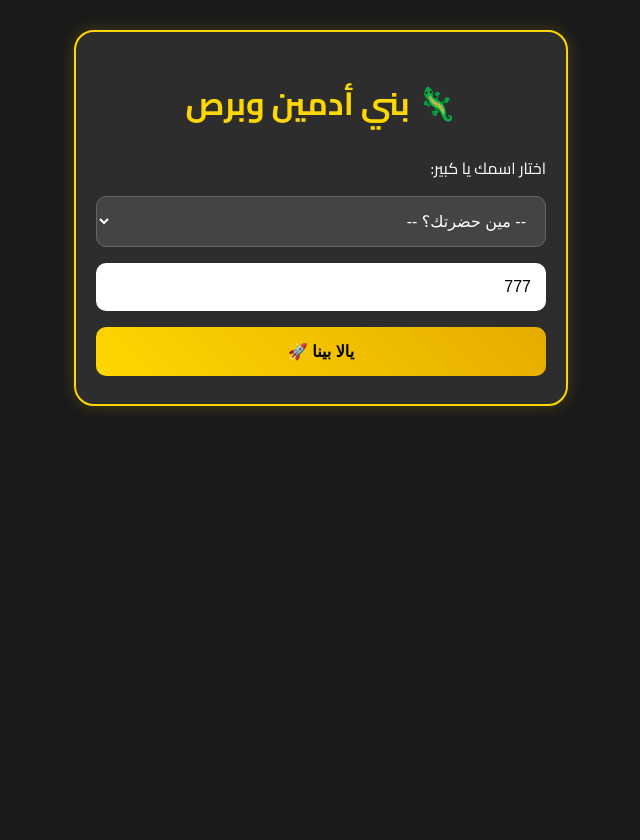
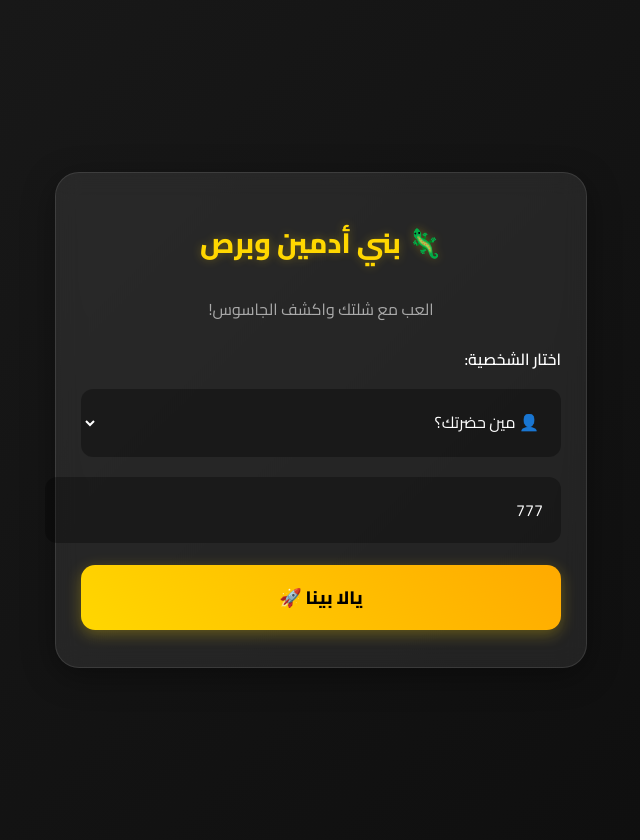
Before and after one commit to elbatlanmohamed295-afk/spy-game, a Flask app: page / in a window 1280 px wide. Shown: the whole page, without its empty margins (319-959 px from the left). Before the commit the page ends 410 px from the top, so only its background shows below. Run offline with Flask 3, Linux system fonts and the light colour scheme; some libraries are stand-ins or nearby versions.

Commit message:
Update index.html

```diff
--- a/templates/index.html
+++ b/templates/index.html
@@ -2,40 +2,206 @@
 <html lang="ar" dir="rtl">
 <head>
     <meta charset="UTF-8">
-    <meta name="viewport" content="width=device-width, initial-scale=1.0">
+    <meta name="viewport" content="width=device-width, initial-scale=1.0, maximum-scale=1.0, user-scalable=no">
     <title>بني أدمين وبرص 🦎</title>
     <script src="https://cdnjs.cloudflare.com/ajax/libs/socket.io/4.0.1/socket.io.js"></script>
-    <link href="https://fonts.googleapis.com/css2?family=Cairo:wght@400;700;900&display=swap" rel="stylesheet">
+    <link href="https://fonts.googleapis.com/css2?family=Cairo:wght@400;600;800&display=swap" rel="stylesheet">
     <style>
-        body { font-family: 'Cairo', sans-serif; background-color: #1a1a1a; color: #fff; text-align: center; padding: 10px; margin: 0; }
-        .container { max-width: 450px; margin: 20px auto; background: #2d2d2d; padding: 20px; border-radius: 20px; border: 2px solid #ffd700; box-shadow: 0 0 15px rgba(255, 215, 0, 0.2); }
-        h1 { color: #ffd700; margin-bottom: 20px; }
-        input, button, select { width: 100%; padding: 15px; margin: 8px 0; border-radius: 10px; border: none; font-size: 16px; box-sizing: border-box; }
+        :root {
+            --primary: #ffd700;
+            --secondary: #ffaa00;
+            --dark-bg: #121212;
+            --card-bg: rgba(255, 255, 255, 0.08);
+            --glass-border: rgba(255, 255, 255, 0.1);
+            --success: #00e676;
+            --danger: #ff1744;
+        }
 
-        button { cursor: pointer; font-weight: bold; transition: 0.2s; }
-        button:active { transform: scale(0.98); }
+        body {
+            font-family: 'Cairo', sans-serif;
+            background: linear-gradient(135deg, #1a1a1a 0%, #0d0d0d 100%);
+            color: #fff;
+            text-align: center;
+            margin: 0;
+            padding: 20px;
+            min-height: 100vh;
+            display: flex;
+            align-items: center;
+            justify-content: center;
+        }
 
-        .btn-join { background: linear-gradient(45deg, #ffd700, #e6ac00); color: #000; }
-        .btn-start { background: linear-gradient(45deg, #2ecc71, #27ae60); color: white; }
-        .btn-reveal { background: linear-gradient(45deg, #e74c3c, #c0392b); color: white; margin-top: 20px; }
-        .btn-reset { background: #555; color: white; }
+        /* Glassmorphism Container */
+        .container {
+            width: 100%;
+            max-width: 480px;
+            background: var(--card-bg);
+            backdrop-filter: blur(12px);
+            -webkit-backdrop-filter: blur(12px);
+            padding: 25px;
+            border-radius: 24px;
+            border: 1px solid var(--glass-border);
+            box-shadow: 0 8px 32px 0 rgba(0, 0, 0, 0.37);
+            animation: fadeIn 0.5s ease-out;
+        }
 
-        select { background-color: #444; color: white; border: 1px solid #666; cursor: pointer; }
+        h1 {
+            color: var(--primary);
+            margin-bottom: 25px;
+            font-weight: 800;
+            font-size: 28px;
+            text-shadow: 0 0 10px rgba(255, 215, 0, 0.3);
+            display: flex;
+            align-items: center;
+            justify-content: center;
+            gap: 10px;
+        }
 
-        .player-list { list-style: none; padding: 0; text-align: right; }
-        .player-list li { background: #444; margin: 5px 0; padding: 10px; border-radius: 8px; display: flex; align-items: center; justify-content: space-between; }
-        .player-info { display: flex; align-items: center; }
-        .player-img { width: 45px; height: 45px; border-radius: 50%; margin-left: 10px; border: 2px solid #ffd700; object-fit: cover; }
+        /* Modern Inputs */
+        select, input {
+            width: 100%;
+            padding: 16px;
+            margin: 10px 0;
+            border-radius: 12px;
+            border: 2px solid transparent;
+            background: rgba(0, 0, 0, 0.3);
+            color: #fff;
+            font-size: 16px;
+            font-family: 'Cairo', sans-serif;
+            transition: 0.3s;
+            outline: none;
+        }
+
+        select:focus, input:focus {
+            border-color: var(--primary);
+            background: rgba(0, 0, 0, 0.5);
+        }
+
+        /* Modern Buttons */
+        button {
+            width: 100%;
+            padding: 16px;
+            margin: 12px 0;
+            border-radius: 14px;
+            border: none;
+            font-size: 18px;
+            font-weight: 800;
+            cursor: pointer;
+            transition: all 0.2s ease;
+            position: relative;
+            overflow: hidden;
+            font-family: 'Cairo', sans-serif;
+        }
+
+        button:active { transform: scale(0.96); }
+
+        .btn-join {
+            background: linear-gradient(45deg, var(--primary), var(--secondary));
+            color: #000;
+            box-shadow: 0 4px 15px rgba(255, 215, 0, 0.3);
+        }
+
+        .btn-start {
+            background: linear-gradient(45deg, #00b09b, #96c93d);
+            color: white;
+            box-shadow: 0 4px 15px rgba(0, 176, 155, 0.3);
+        }
+
+        .btn-reveal {
+            background: linear-gradient(45deg, #ff416c, #ff4b2b);
+            color: white;
+            box-shadow: 0 4px 15px rgba(255, 65, 108, 0.3);
+        }
+
+        .btn-reset {
+            background: rgba(255, 255, 255, 0.1);
+            color: #aaa;
+            border: 1px solid rgba(255, 255, 255, 0.1);
+        }
+
+        /* Player List Style */
+        .player-list {
+            list-style: none;
+            padding: 0;
+            margin-top: 20px;
+        }
+
+        .player-list li {
+            background: rgba(255, 255, 255, 0.05);
+            margin: 8px 0;
+            padding: 12px;
+            border-radius: 12px;
+            display: flex;
+            align-items: center;
+            justify-content: space-between;
+            border: 1px solid transparent;
+            transition: 0.3s;
+        }
+
+        .player-info { display: flex; align-items: center; gap: 15px; }
+
+        .player-img {
+            width: 50px;
+            height: 50px;
+            border-radius: 50%;
+            border: 2px solid var(--primary);
+            object-fit: cover;
+            box-shadow: 0 0 10px rgba(0,0,0,0.5);
+        }
+
+        /* Game Card Flip Effect Style */
+        .card {
+            background: #fff;
+            color: #000;
+            padding: 30px 20px;
+            border-radius: 20px;
+            margin-top: 20px;
+            position: relative;
+            overflow: hidden;
+            box-shadow: 0 10px 30px rgba(0,0,0,0.5);
+            animation: popIn 0.5s cubic-bezier(0.175, 0.885, 0.32, 1.275);
+        }
+
+        .card::before {
+            content: '';
+            position: absolute;
+            top: 0; left: 0; width: 100%; height: 6px;
+            background: linear-gradient(90deg, var(--primary), var(--secondary));
+        }
+
+        .role-title { font-size: 0.9em; color: #666; font-weight: 600; text-transform: uppercase; letter-spacing: 1px; }
+
+        .role-spy { color: var(--danger); font-size: 2.2em; font-weight: 900; margin: 10px 0; }
+        .role-citizen { color: #00b894; font-size: 2.2em; font-weight: 900; margin: 10px 0; }
+
+        .target-item { font-size: 1.8em; font-weight: 800; color: #2d3436; }
+
+        /* Punishment Box */
+        .punishment-box {
+            background: rgba(255, 23, 68, 0.1);
+            color: #ff1744;
+            padding: 20px;
+            border-radius: 15px;
+            margin-top: 20px;
+            border: 2px dashed #ff1744;
+            animation: shake 0.5s;
+        }
+
+        /* Animations */
+        @keyframes fadeIn { from { opacity: 0; transform: translateY(20px); } to { opacity: 1; transform: translateY(0); } }
+        @keyframes popIn { from { transform: scale(0.8); opacity: 0; } to { transform: scale(1); opacity: 1; } }
+        @keyframes shake { 0% { transform: translate(1px, 1px) rotate(0deg); } 10% { transform: translate(-1px, -2px) rotate(-1deg); } 20% { transform: translate(-3px, 0px) rotate(1deg); } 30% { transform: translate(3px, 2px) rotate(0deg); } 40% { transform: translate(1px, -1px) rotate(1deg); } 50% { transform: translate(-1px, 2px) rotate(-1deg); } 60% { transform: translate(-3px, 1px) rotate(0deg); } 70% { transform: translate(3px, 1px) rotate(-1deg); } 80% { transform: translate(-1px, -1px) rotate(1deg); } 90% { transform: translate(1px, 2px) rotate(0deg); } 100% { transform: translate(1px, -2px) rotate(-1deg); } }
+
+        /* Helpers */
+        .badge {
+            background: var(--primary);
+            color: #000;
+            padding: 2px 8px;
+            border-radius: 10px;
+            font-size: 0.8em;
+            font-weight: bold;
+        }
 
         #lobby, #gameArea, #resultArea { display: none; }
-
-        .card { background: #fff; color: #000; padding: 20px; border-radius: 15px; margin-top: 20px; position: relative; overflow: hidden; }
-        .card::after { content: ''; position: absolute; top: 0; left: 0; width: 100%; height: 5px; background: #ffd700; }
-
-        .punishment-box { background: #c0392b; color: white; padding: 15px; border-radius: 10px; margin-top: 15px; border: 2px dashed #fff; }
-
-        .role-spy { color: #c0392b; font-size: 2em; font-weight: 900; }
-        .role-citizen { color: #27ae60; font-size: 2em; font-weight: 900; }
     </style>
 </head>
 <body>
@@ -44,9 +210,11 @@
         <h1>🦎 بني أدمين وبرص</h1>
 
         <div id="loginArea">
-            <label style="display:block; text-align: right; margin-bottom: 5px;">اختار اسمك يا كبير:</label>
+            <p style="color: #aaa; margin-bottom: 20px;">العب مع شلتك واكشف الجاسوس!</p>
+
+            <label style="display:block; text-align: right; margin-bottom: 5px; font-weight:600">اختار الشخصية:</label>
             <select id="usernameSelect">
-                <option value="" disabled selected>-- مين حضرتك؟ --</option>
+                <option value="" disabled selected>👤 مين حضرتك؟</option>
                 <option value="محمد رمضان">محمد رمضان</option>
                 <option value="أحمد حمدي">أحمد حمدي</option>
                 <option value="أمين محمد">أمين محمد</option>
@@ -54,19 +222,21 @@
                 <option value="أحمد الدهشوري">أحمد الدهشوري</option>
                 <option value="يوسف محمد">يوسف محمد</option>
                 <option value="عبد القادر محمود">عبد القادر محمود</option>
-                <option value="ضيف جديد">ضيف جديد</option>
+                <option value="ضيف جديد">✨ ضيف جديد</option>
             </select>
 
-            <input type="text" id="customName" placeholder="اكتب اسمك هنا" style="display:none;">
-            <input type="number" id="room" placeholder="رقم الغرفة (اتفقوا عليه)" value="777">
+            <input type="text" id="customName" placeholder="اكتب اسمك يا نجم" style="display:none;">
+            <input type="number" id="room" placeholder="🔑 رقم الغرفة (مثلاً 777)" value="777">
             <button class="btn-join" onclick="joinGame()">يالا بينا 🚀</button>
         </div>
 
         <div id="lobby">
-            <h3>الغرفة: <span id="roomNameDisplay"></span></h3>
-            <p>عدد الموجودين: <span id="countDisplay" style="color:#ffd700; font-weight:bold;">0</span></p>
+            <div style="display:flex; justify-content:space-between; align-items:center; margin-bottom:15px;">
+                <h3><span style="color:#aaa">غرفة:</span> <span id="roomNameDisplay" style="color:var(--primary)"></span></h3>
+                <span class="badge" id="countDisplay">0</span>
+            </div>
 
-            <p style="text-align: right;">هنلعب على إيه؟</p>
+            <label style="display:block; text-align: right; margin-bottom: 5px; color:#aaa">هنلعب على إيه النهاردة؟</label>
             <select id="categorySelect">
                 <option value="أماكن 🌍">أماكن 🌍</option>
                 <option value="أكلات 🥘">أكلات 🥘</option>
@@ -81,35 +251,41 @@
 
         <div id="gameArea">
             <div class="card">
-                <div style="font-size: 0.9em; color: #555; margin-bottom: 10px;">التصنيف: <span id="categoryDisplay"></span></div>
-                <p>دورك:</p>
+                <div style="display:flex; justify-content:space-between; margin-bottom: 15px;">
+                    <span class="role-title">التصنيف</span>
+                    <span class="badge" id="categoryDisplay"></span>
+                </div>
+
+                <p class="role-title">أنت طلعت</p>
                 <div id="roleDisplay"></div>
-                <hr style="border-top: 1px dashed #ccc; margin: 15px 0;">
-                <p>المطلوب:</p>
-                <h2 id="itemDisplay" style="font-size: 1.8em;"></h2>
+
+                <hr style="border: 0; border-top: 1px dashed #eee; margin: 20px 0;">
+
+                <p class="role-title">الهدف</p>
+                <h2 id="itemDisplay" class="target-item"></h2>
             </div>
             <br>
-            <button class="btn-reveal" onclick="revealSpy()">😱 قفشنا البرص! (كشف)</button>
+            <button class="btn-reveal" onclick="revealSpy()">🚨 قفشنا البرص!</button>
         </div>
 
         <div id="resultArea">
-            <h2>🚨 تم كشف البرص! 🚨</h2>
-            <div class="card" style="background: #222; color: #fff; border: 1px solid #ffd700;">
-                <p>البرص هو:</p>
-                <img id="spyImg" src="" style="width: 120px; height: 120px; border-radius: 50%; border: 4px solid #c0392b; margin-bottom: 10px;">
-                <h1 id="spyName" style="color: #c0392b; margin: 0;"></h1>
+            <h2 style="color:var(--danger); font-size: 24px;">تم كشف الجاسوس! 🕵️‍♂️</h2>
 
-                <div class="punishment-box">
-                    <h3>💀 العقاب:</h3>
-                    <p id="punishmentText" style="font-size: 1.3em; font-weight: bold;"></p>
-                </div>
+            <div style="background: rgba(255,255,255,0.05); padding: 20px; border-radius: 20px; margin-top: 15px;">
+                <img id="spyImg" src="" style="width: 100px; height: 100px; border-radius: 50%; border: 3px solid var(--danger); margin-bottom: 10px;">
+                <h2 id="spyName" style="color: #fff; margin: 5px 0;"></h2>
+                <p style="color: #aaa; margin:0">هو ده البرص 🦎</p>
+            </div>
+
+            <div class="punishment-box">
+                <h3 style="margin-top:0">💀 العقاب:</h3>
+                <p id="punishmentText" style="font-size: 1.4em; font-weight: bold; margin-bottom:0;"></p>
             </div>
             <button class="btn-reset" onclick="resetGame()" style="margin-top:20px;">🔄 دور كمان</button>
         </div>
     </div>
 
     <script>
-        // ربط الأسماء بملفات الصور (بعد ما تغير أسمائهم لأرقام)
         const userImages = {
             "محمد رمضان": "1.jpeg",
             "أحمد حمدي": "2.jpeg",
@@ -129,6 +305,7 @@
         document.getElementById('usernameSelect').addEventListener('change', function() {
             if(this.value === 'ضيف جديد') {
                 document.getElementById('customName').style.display = 'block';
+                document.getElementById('customName').focus();
             } else {
                 document.getElementById('customName').style.display = 'none';
             }
@@ -139,9 +316,8 @@
             currentUser = (selectVal === 'ضيف جديد') ? document.getElementById('customName').value : selectVal;
             currentRoom = document.getElementById('room').value;
 
-            if (!currentUser || !currentRoom) return alert("اختار اسمك يا ريس!");
+            if (!currentUser || !currentRoom) return alert("يا ريس اختار اسمك الأول! 😅");
 
-            // تحديد الصورة بناءً على الاسم المختار
             const myImg = userImages[selectVal] || userImages['default'];
 
             socket.emit('join', {username: currentUser, room: currentRoom, userImg: myImg});
@@ -159,7 +335,7 @@
         }
 
         function revealSpy() {
-            if(confirm("متأكدين إنكم قفشتوه؟ اللعبة هتخلص وهيبان مين البرص!")) {
+            if(confirm("متأكدين إنكم قفشتوه؟ 🤨 اللعبة هتخلص وهيبان مين البرص!")) {
                 socket.emit('reveal_spy', {room: currentRoom});
             }
         }
@@ -168,7 +344,6 @@
             socket.emit('reset_game', {room: currentRoom});
         }
 
-        // تحديث القائمة
         socket.on('update_player_list', function(data) {
             document.getElementById('countDisplay').innerText = data.count;
             const list = document.getElementById('playersList');
@@ -176,21 +351,24 @@
 
             data.players.forEach(player => {
                 const li = document.createElement('li');
+                // تمييز اللاعب الحالي
+                const isMe = player.name === currentUser;
+                const borderStyle = isMe ? 'border: 1px solid var(--primary); background: rgba(255, 215, 0, 0.1);' : '';
+
+                li.style.cssText = borderStyle;
                 li.innerHTML = `
                     <div class="player-info">
                         <img src="${player.img}" class="player-img" onerror="this.src='https://cdn-icons-png.flaticon.com/512/847/847969.png'">
-                        <span style="font-weight:bold; font-size:1.1em;">${player.name}</span>
+                        <div>
+                            <span style="font-weight:bold; font-size:1.1em; display:block">${player.name}</span>
+                            ${isMe ? '<span style="font-size:0.8em; color:var(--primary)"> (أنت)</span>' : ''}
+                        </div>
                     </div>
                 `;
-                if(player.name === currentUser) {
-                    li.style.borderRight = "5px solid #ffd700";
-                    li.style.background = "#555";
-                }
                 list.appendChild(li);
             });
         });
 
-        // بدء اللعبة
         socket.on('game_started', function(data) {
             document.getElementById('lobby').style.display = 'none';
             document.getElementById('resultArea').style.display = 'none';
@@ -212,7 +390,6 @@
             }
         });
 
-        // النتيجة والعقاب
         socket.on('show_result', function(data) {
             document.getElementById('gameArea').style.display = 'none';
             document.getElementById('resultArea').style.display = 'block';
@@ -220,7 +397,6 @@
             document.getElementById('spyName').innerText = data.spy;
             document.getElementById('punishmentText').innerText = data.punishment;
 
-            // محاولة عرض صورة الجاسوس
             const spyImageSrc = userImages[data.spy] || userImages['default'];
             document.getElementById('spyImg').src = spyImageSrc;
         });
```
